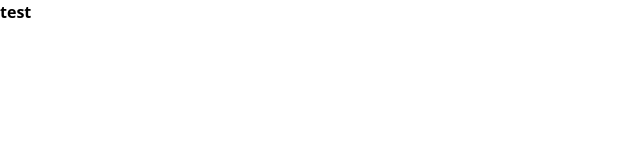
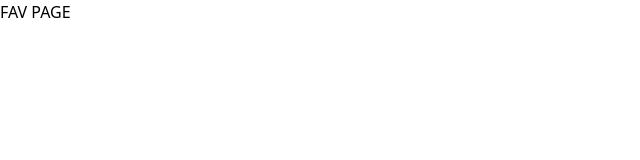
Before and after one commit to astremsky/githubAPI, a React (Create React App) app: page /favourites in a window 1280 px wide. Shown: the top 160 px of the page, without its empty margins (0-640 px from the left). Built offline with nearby package versions, Linux system fonts and the light colour scheme.

Commit message:
routing and pages

```diff
--- a/src/App.tsx
+++ b/src/App.tsx
@@ -1,10 +1,15 @@
+import { Home } from '@material-ui/icons';
 import React from 'react';
+import { Route, Routes } from 'react-router-dom';
+import { FavouritesPage } from './Pages/FavouritesPage';
+import { HomePage } from './Pages/HomePage';
 
 function App() {
   return (
-    <div className="App">
-      <h1 className="font-bold">test</h1>
-    </div>
+      <Routes>
+        <Route path='/' element={ <HomePage />} />
+        <Route path='/favourites' element={ <FavouritesPage />} />
+      </Routes>
   );
 }
 
--- /dev/null
+++ b/src/Pages/FavouritesPage.tsx
@@ -0,0 +1,9 @@
+import * as React from 'react';
+
+export function FavouritesPage() {
+  return(
+    <div>
+      <h1>FAV PAGE</h1>
+    </div>
+  )
+}
--- /dev/null
+++ b/src/Pages/HomePage.tsx
@@ -0,0 +1,9 @@
+import * as React from 'react';
+
+export function HomePage() {
+  return(
+    <div>
+      <h1>HOME PAGE</h1>
+    </div>
+  )
+}
--- a/src/index.tsx
+++ b/src/index.tsx
@@ -1,15 +1,18 @@
-import React from 'react';
-import ReactDOM from 'react-dom/client';
-import './index.css';
-import App from './App';
-import reportWebVitals from './reportWebVitals';
+import React from "react";
+import ReactDOM from "react-dom/client";
+import "./index.css";
+import App from "./App";
+import reportWebVitals from "./reportWebVitals";
+import { BrowserRouter } from "react-router-dom";
 
 const root = ReactDOM.createRoot(
-  document.getElementById('root') as HTMLElement
+  document.getElementById("root") as HTMLElement
 );
 root.render(
   <React.StrictMode>
-    <App />
+    <BrowserRouter>
+      <App />
+    </BrowserRouter>
   </React.StrictMode>
 );
 
```
